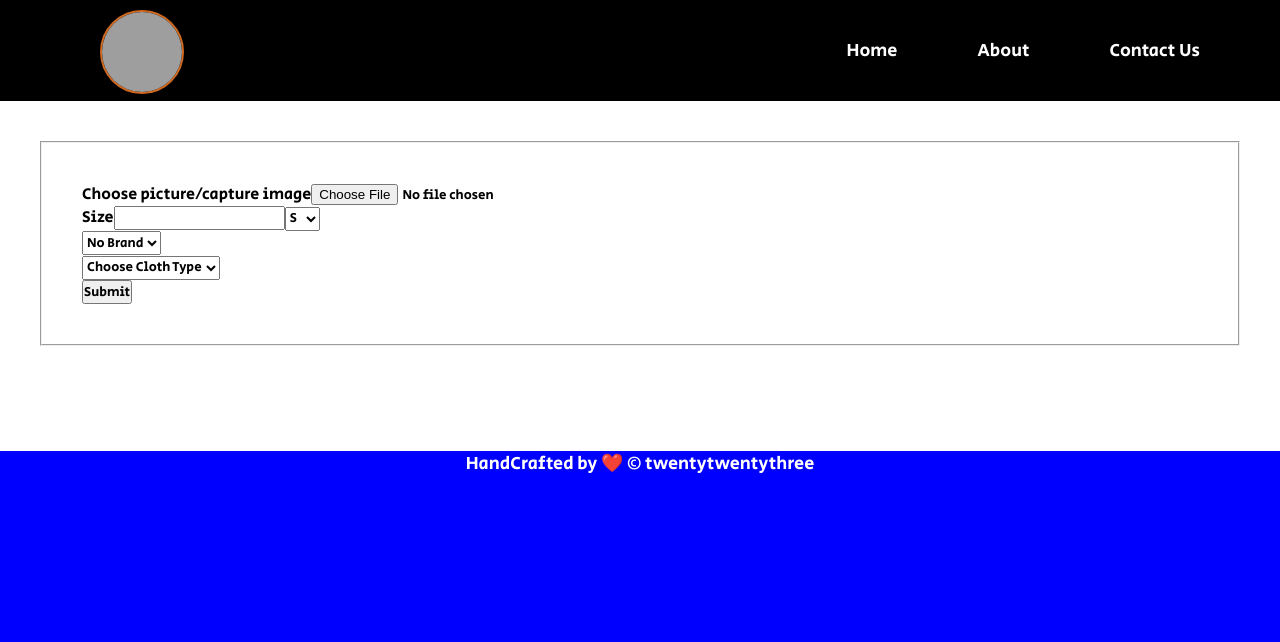
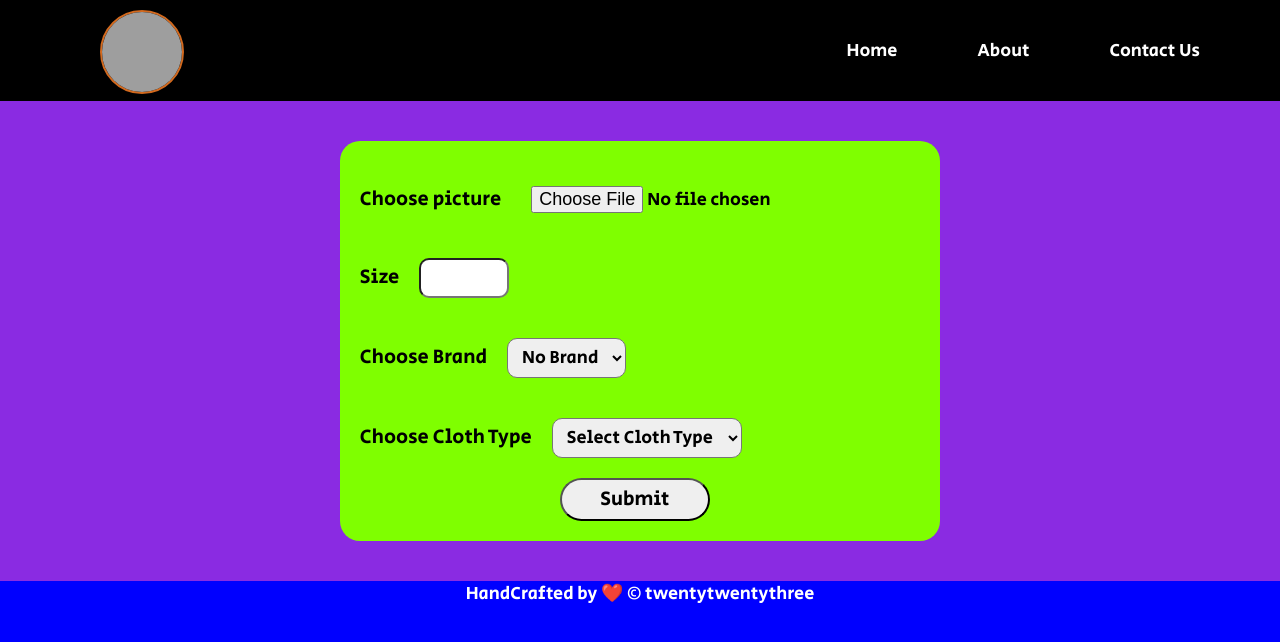
Before and after one commit to ValueHunt/valueHunt, a Next.js app: page /vh in a window 1280 px wide. Shown: the top 642 px of the page. Built offline with nearby package versions, Linux system fonts and the light colour scheme; grey boxes are pictures that could not be loaded.

Commit message:
image upload page created

```diff
--- a/components/Button.js
+++ b/components/Button.js
@@ -4,7 +4,7 @@ export default function Button({ props }) {
     return (
         // <button className={styles[props.className]} onClick={props.clickEvent}>{props.text}{(props.icon)}</button>
         <Link href={props.link} className={styles[props.className]} target='_blank' rel='noopener noreferrer'>
-                {props.text}
+                {props.text} {props.icon}
         </Link>
     );
 };
--- a/pages/vh.js
+++ b/pages/vh.js
@@ -91,54 +91,45 @@ export default function Contact(props) {
 
     return (
         <>
-
             <Head>
                 <title>App | ValueHunt</title>
             </Head>
 
-            <div className={styles.contact}>
+
             <div className={styles.html_form}>
                 <form action="#" method="post" onSubmit={submitHandler} className={styles.innerform}>
                     <div className={styles.per_info}>
-                            <fieldset className={styles.field}>
-                                <div className={styles.name}>
-                                    {" "}
-                                    <label htmlFor="Upload photo">Choose picture/capture image</label>
-                                    <input type="file" name="clothImg" id="name" required min='3' accept='image/*' />
+                        <div className={styles.cloth}>
+                            <label htmlFor="Upload photo" className={styles.file}>Choose picture
+                                <input type="file" name="clothImg" className={styles.clothId} required accept='image/*' capture='camera' />
+                            </label>
                         </div>
                         <div className={styles.size}>
                             <label htmlFor="size">Size</label>
-                                    <input type="number" name="size" id="size" />
-                                    <select name="size" id="size-group">
-                                        <option name='size'> S </option>
-                                        <option name='size'> M </option>
-                                        <option name='size'> L </option>
-                                        <option name='size'>  </option>
-                                        <option name='size'>  </option>
-                                    </select>
+                            <input type="number" name="size" className={styles.sizeId} max={99} min={20} id={styles.size} />
                         </div>
                         <div className={styles.brand}>
-                                    <select name="brand" id="brand">
-                                        <option name='brand'>No Brand</option>
-                                        <option name='brand'>Adidas</option>
-                                        <option name='brand'>ck</option>
-                                        <option name='brand'>lenovo</option>
-                                        <option name='brand'>hp</option>
+                            <label htmlFor="brand">Choose Brand</label>
+                            <select name="brand" className={styles.brandId}>
+                                <option className={styles.brand} name='brand'>No Brand</option>
+                                <option className={styles.brand} name='brand'>Adidas</option>
+                                <option className={styles.brand} name='brand'>ck</option>
+                                <option className={styles.brand} name='brand'>lenovo</option>
+                                <option className={styles.brand} name='brand'>hp</option>
                             </select>
                         </div>
                         <div className={styles.clothtype}>
-                                    <select name="clothType" id="clothType">
-                                        <option name='clothType'>Choose Cloth Type</option>
-                                        <option name='clothType'>Cotton</option>
-                                        <option name='clothType'>No Cotton</option>
-                                        <option name='clothType'>Mixed</option>
+                            <label htmlFor="clothType">Choose Cloth Type</label>
+                            <select name="clothType" className={styles.clothTypeId}>
+                                <option name='clothType' className={styles.typeOf}>Select Cloth Type</option>
+                                <option name='clothType' className={styles.typeOf}>Cotton</option>
+                                <option name='clothType' className={styles.typeOf}>No Cotton</option>
+                                <option name='clothType' className={styles.typeOf}>Mixed</option>
                             </select>
                         </div>
                         <input type="submit" value="Submit" className={styles.my_btn} />
-                            </fieldset>
                     </div>
                 </form>
-                </div>
             </div>
         </>
     );
--- a/styles/vh/vh.module.css
+++ b/styles/vh/vh.module.css
@@ -1,7 +1,57 @@
-.vh{
+.html_form{
+    padding: 40px;
     background-color: blueviolet;
+    display: flex;
+    flex-direction: column;
+    align-items: center;
+
+    font-size: 20px;
 }
-.field{
-    margin: 40px;
-    padding: 40px;
+
+.per_info{
+    display: flex;
+    background-color: chartreuse;
+    justify-content: space-between;
+    flex-direction: column;
+    box-sizing: border-box;
+    padding: 20px;
+    border-radius: 20px;
 }
+.clothId{
+    margin: 20px;
+    padding: 5px 10px;
+    font-size: 18px;
+}
+.sizeId{
+    margin: 20px;
+    padding: 5px 20px;
+    font-size: 18px;
+    border-radius: 10px;
+}
+.brandId{
+    margin: 20px;
+    padding: 5px 10px;
+    font-size: 18px;
+    border-radius: 10px;
+}
+.clothTypeId{
+    margin: 20px;
+    padding: 5px 10px;
+    font-size: 18px;
+    border-radius: 10px;
+}
+.my_btn{
+    width: 150px;
+    padding: 5px;
+    border-radius: 999px;
+    font-size: 20px;
+    margin-left: 200px;
+    margin-right: 200px;
+}
+
+.brand{
+    border-radius: 20pxs;
+}
+label.brandId{
+    border-radius: 10px;
+}
```
Lines whose indentation alone changed are shown as unchanged.
